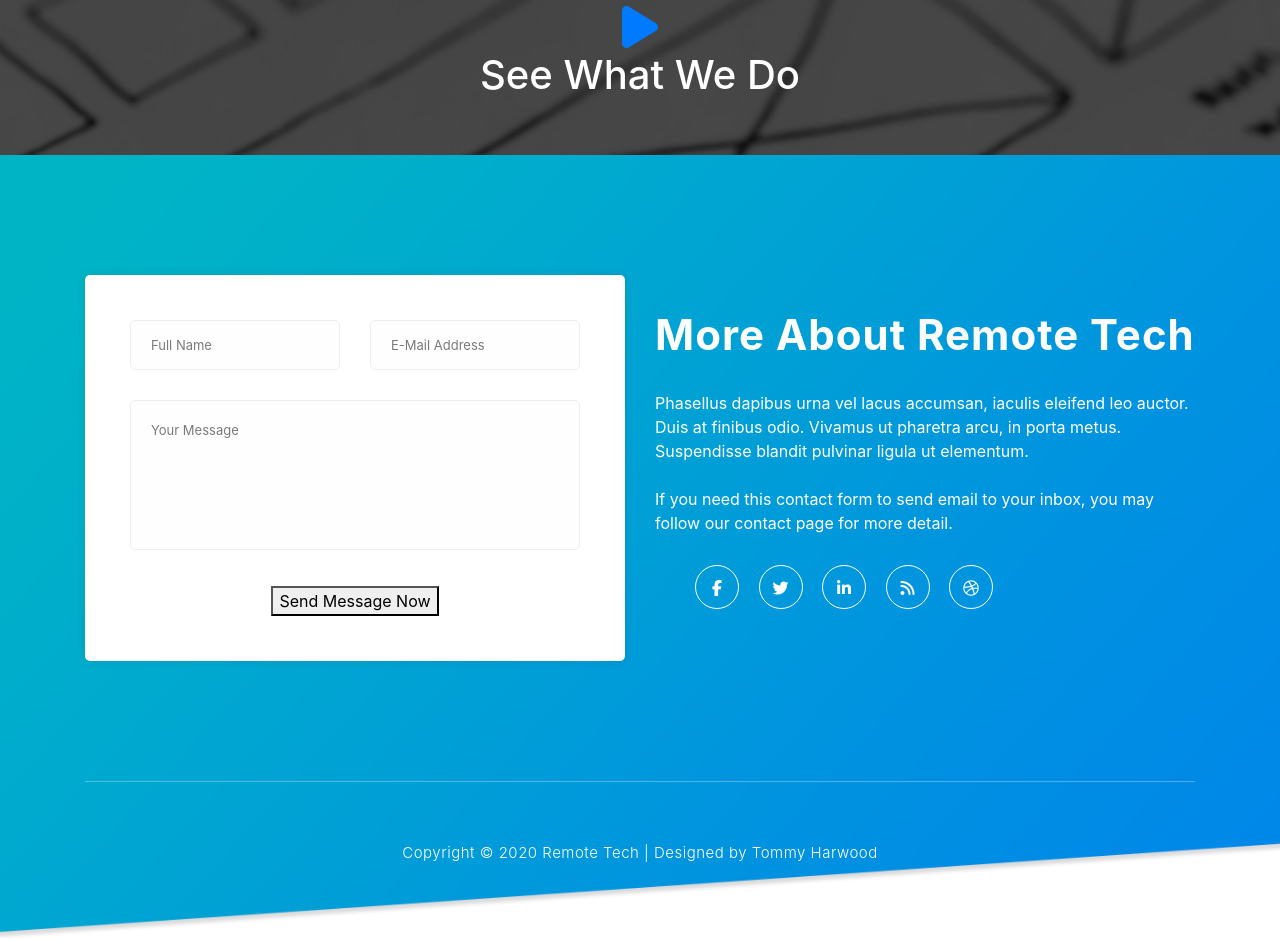
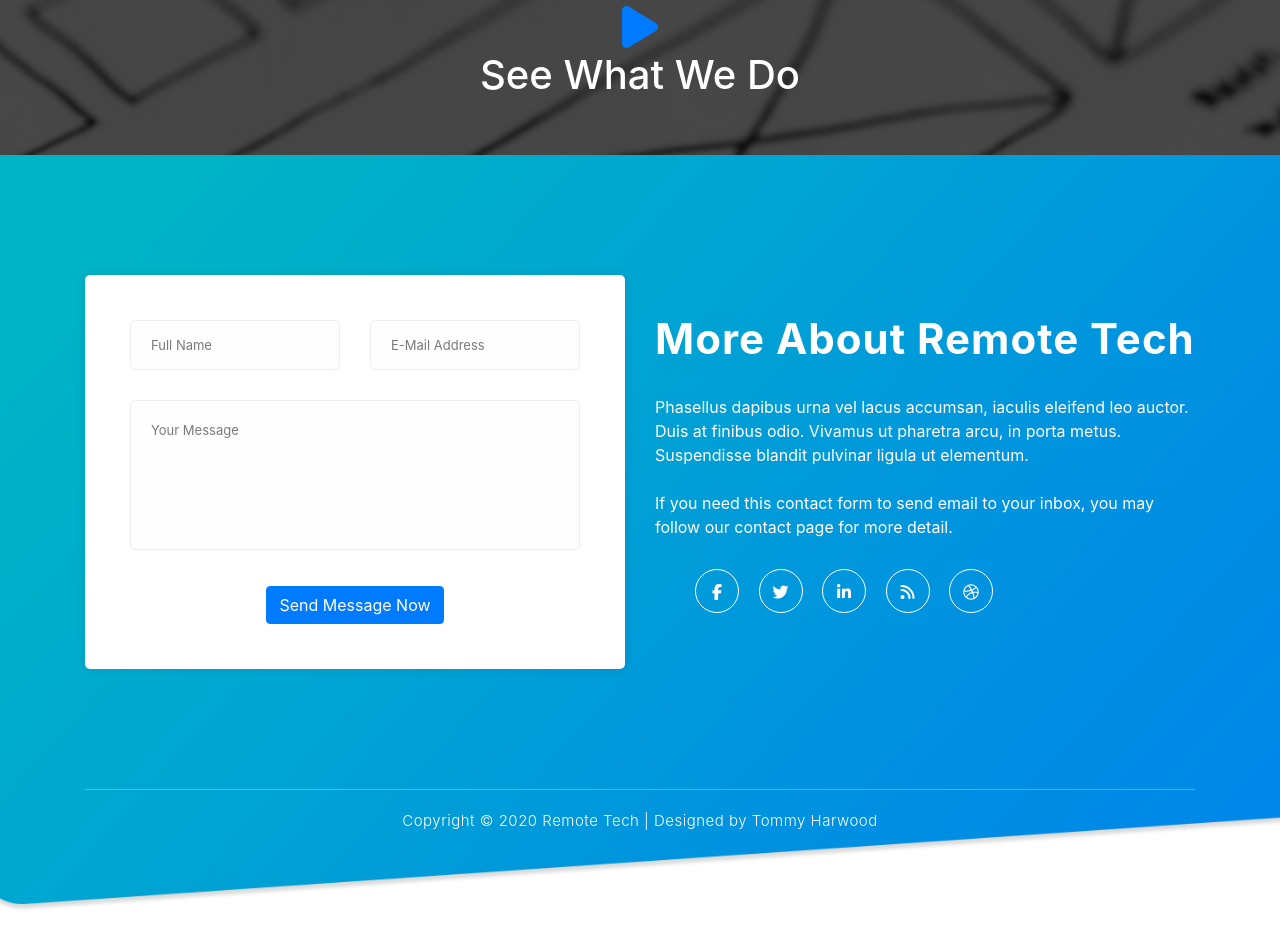
Before and after one commit to TommyM0ntana/Bootstrapize-1, a plain HTML site: page index.html in a window 1280 px wide. Shown: the part 2199-3139 px from the top of the page. After the commit the page ends 3111 px from the top, so only its background shows below. Drawn offline with nearby package versions, Linux system fonts and the light colour scheme.

Commit message:
fix footer button

```diff
--- a/index.html
+++ b/index.html
@@ -462,7 +462,7 @@
       </ul>
     </div>
   </nav> -->
-  <footer id="contact-us">
+  <footer id="contact-us mb-3">
     <div class="container">
       <div class="footer-content">
         <div class="row">
@@ -491,7 +491,7 @@
                   </div>
                   <div class="col-lg-12">
                     <fieldset>
-                      <button type="submit" id="form-submit" class="main-button">Send Message
+                      <button type="submit" id="form-submit" class="btn btn-primary main-button">Send Message
                         Now</button>
                     </fieldset>
                   </div>
@@ -520,9 +520,7 @@
       <div class="row">
         <div class="col-lg-12">
           <div class="sub-footer">
-            <p>Copyright &copy; 2020 Remote Tech
-
-              | Designed by <a rel="nofollow" href="">Tommy Harwood</a></p>
+            <p>Copyright &copy; 2020 Remote Tech | Designed by <a rel="nofollow" href="">Tommy Harwood</a></p>
           </div>
         </div>
       </div>
--- a/scss/style.scss
+++ b/scss/style.scss
@@ -384,9 +384,10 @@ footer .copyright {
 }
 
 footer .sub-footer {
-  padding: 60px 0px;
+  padding: 20px 60px 0px;
   border-top: 1px solid rgba(250,250,250,0.3);
   text-align: center;
+  margin-bottom: 80px;
 }
 
 footer .sub-footer a {
```
Also changed, not shown: css/style.css, 1 other file.
